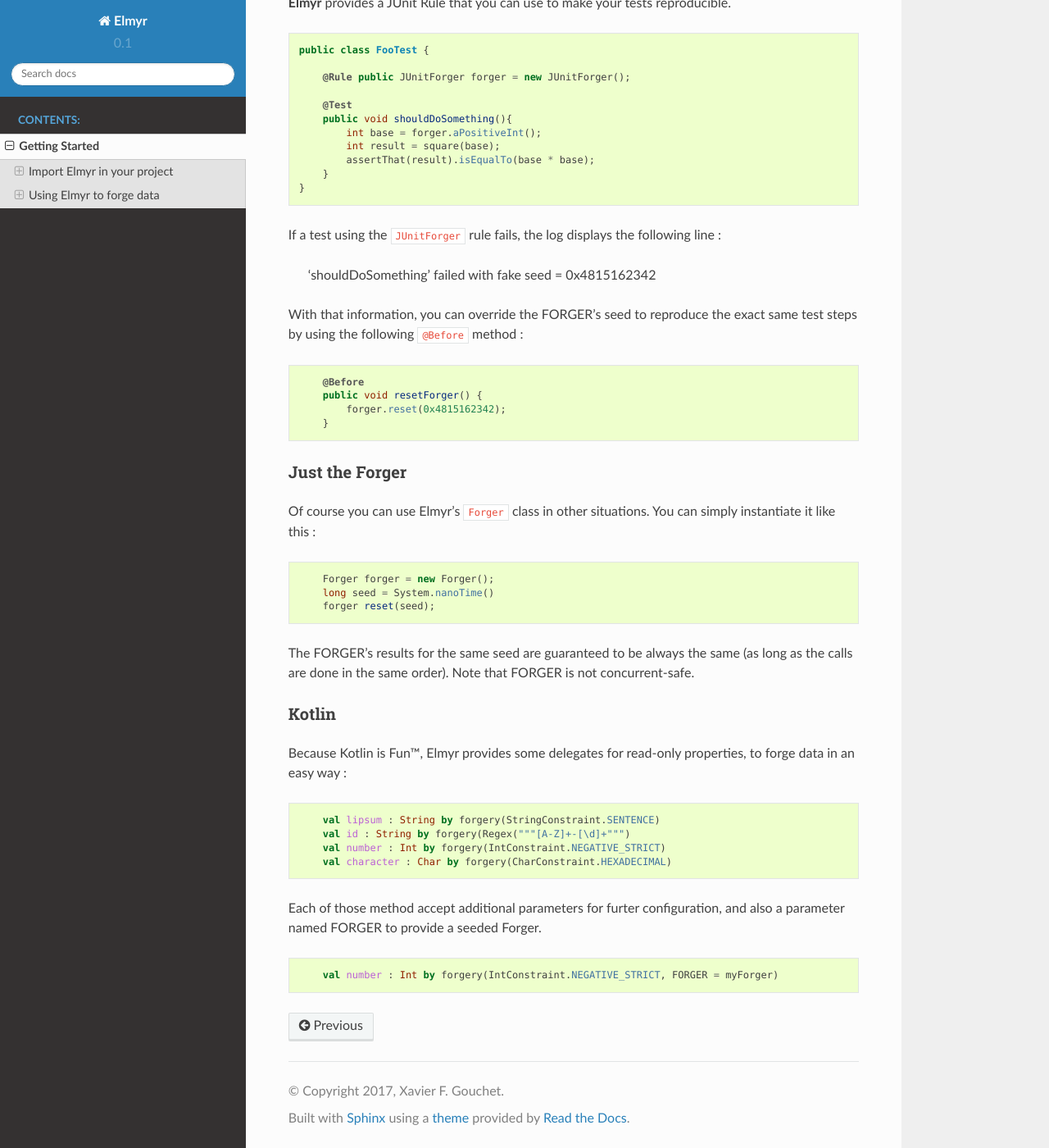
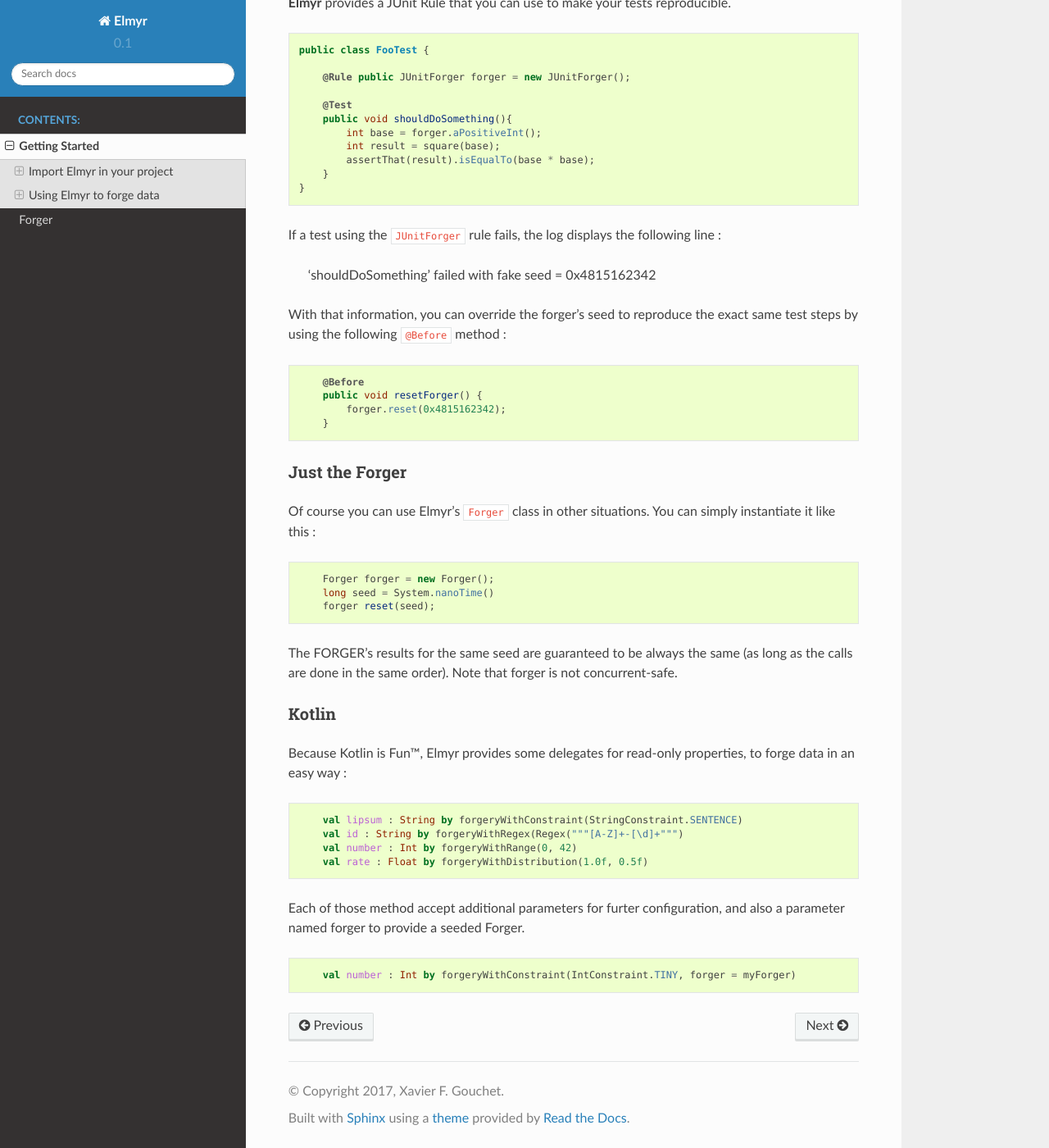
Before and after one commit to xgouchet/Elmyr, a Sphinx documentation site: the page built from docs/getting_started.md, in a window 1280 px wide and 1400 px high, scrolled down 1331 px. Shown: the whole window at 82% size. Built offline with Sphinx 7.4.7 and the Read the Docs theme 2.0.0, drawn with Linux system fonts in a browser that asks for light colours.

````diff
--- a/docs/getting_started.md
+++ b/docs/getting_started.md
@@ -76,7 +76,7 @@
 
 > ‘shouldDoSomething’ failed with fake seed = 0x4815162342
 
-With that information, you can override the FORGER's seed to reproduce the exact same test steps by using the following
+With that information, you can override the forger's seed to reproduce the exact same test steps by using the following
 `@Before` method :
 
 ```java
@@ -96,21 +96,21 @@
     forger reset(seed);
 ```
 
-The FORGER's results for the same seed are guaranteed to be always the same (as long as the calls are done in the same order). Note that FORGER is not concurrent-safe.
+The FORGER's results for the same seed are guaranteed to be always the same (as long as the calls are done in the same order). Note that forger is not concurrent-safe.
 
 #### Kotlin
 
 Because Kotlin is Fun™, Elmyr provides some delegates for read-only properties, to forge data in an easy way :
 
 ```kotlin
-    val lipsum : String by forgery(StringConstraint.SENTENCE)
-    val id : String by forgery(Regex("""[A-Z]+-[\d]+""")
-    val number : Int by forgery(IntConstraint.NEGATIVE_STRICT)
-    val character : Char by forgery(CharConstraint.HEXADECIMAL)
+    val lipsum : String by forgeryWithConstraint(StringConstraint.SENTENCE)
+    val id : String by forgeryWithRegex(Regex("""[A-Z]+-[\d]+""")
+    val number : Int by forgeryWithRange(0, 42)
+    val rate : Float by forgeryWithDistribution(1.0f, 0.5f)
 ```
 
-Each of those method accept additional parameters for furter configuration, and also a parameter named FORGER to provide a seeded Forger.
+Each of those method accept additional parameters for furter configuration, and also a parameter named forger to provide a seeded Forger.
 
 ```kotlin
-    val number : Int by forgery(IntConstraint.NEGATIVE_STRICT, FORGER = myForger)
+    val number : Int by forgeryWithConstraint(IntConstraint.TINY, forger = myForger)
 ```
--- a/docs/index.rst
+++ b/docs/index.rst
@@ -24,3 +24,4 @@
    :glob:
 
    getting_started
+   forger
````
Also changed, not shown: docs/forger.md (added, +22 -0 lines), 3 other files.
